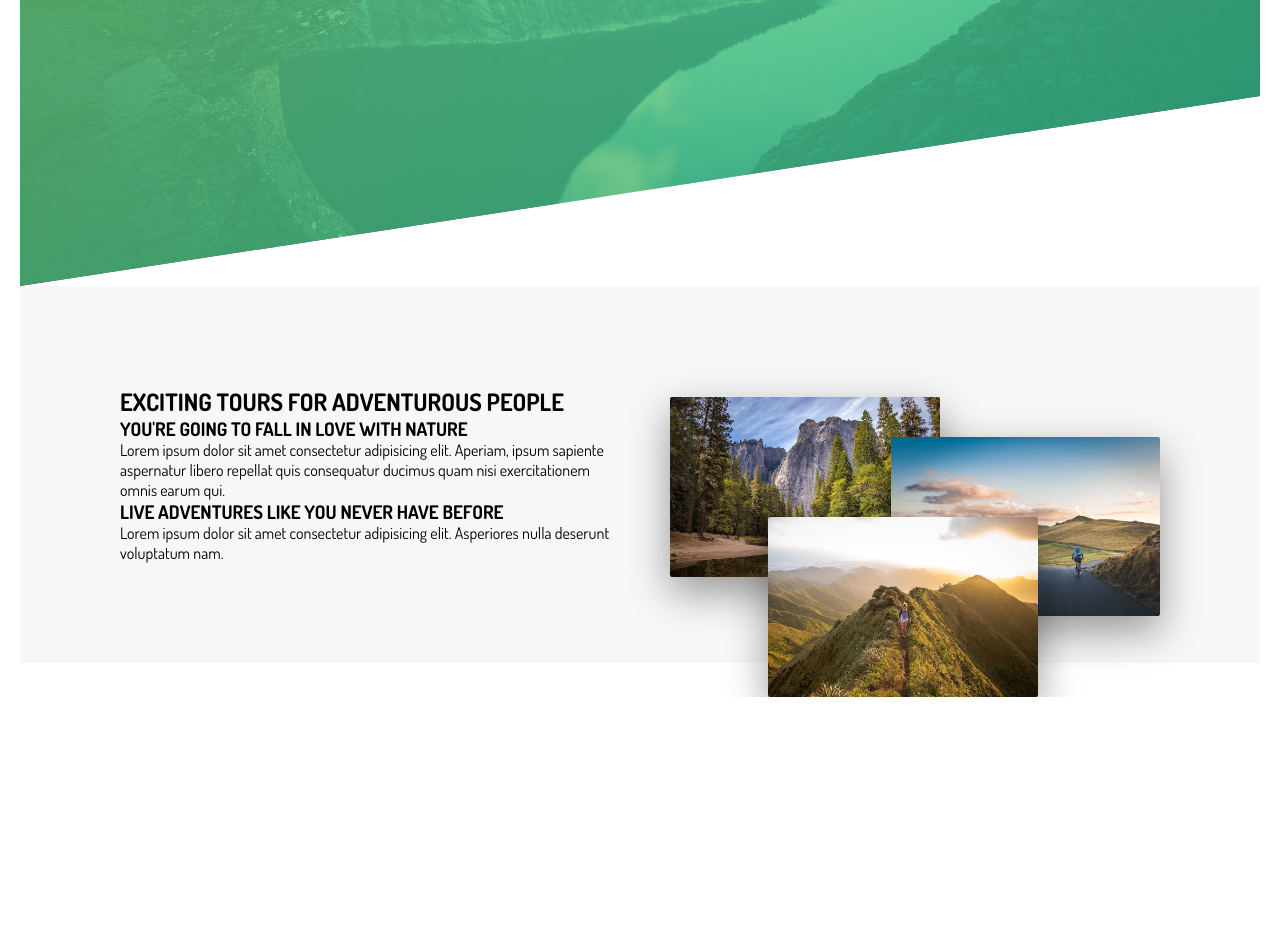
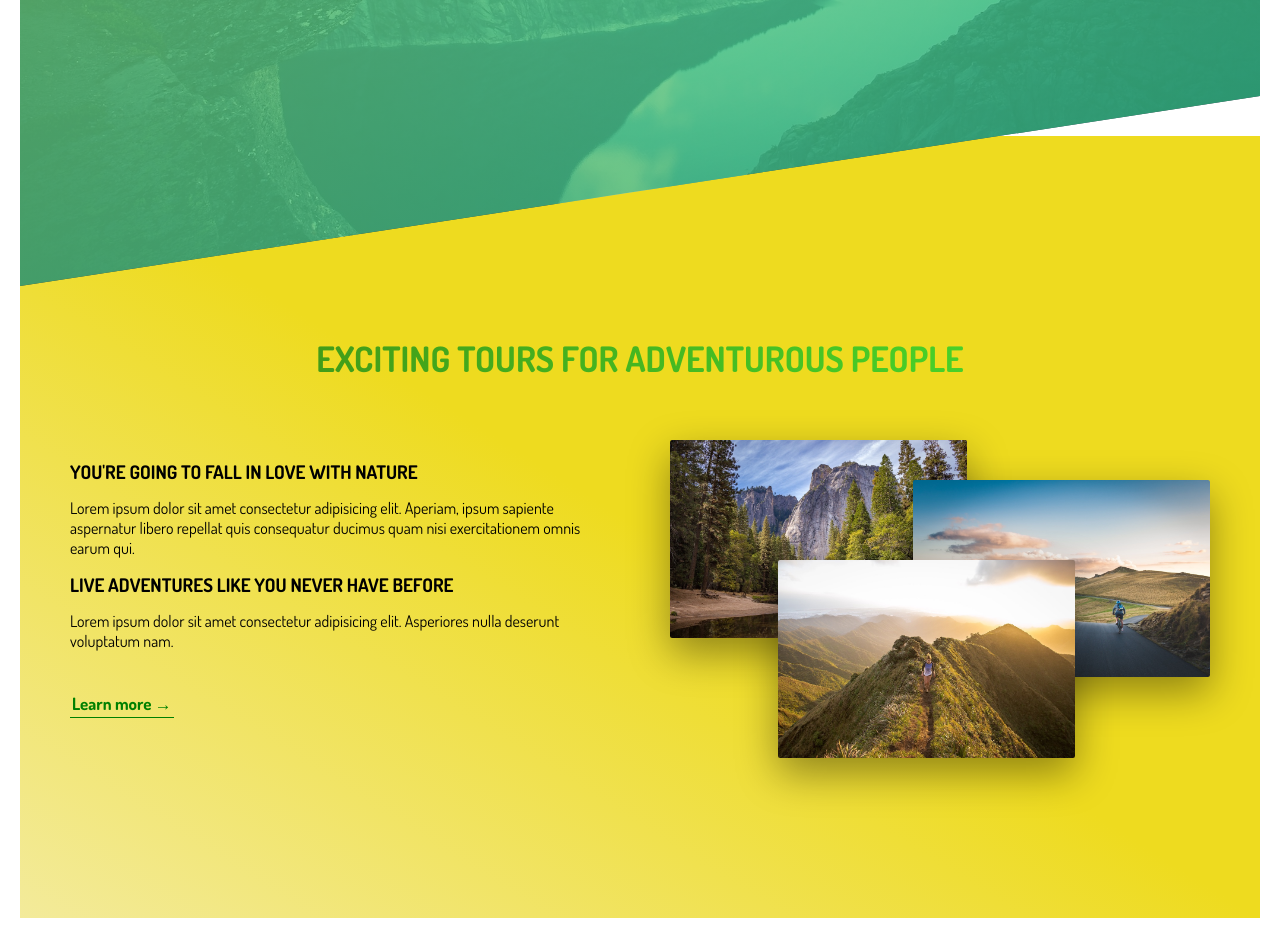
Before and after one commit to LubbaSaha/project_prep, a plain HTML site: page index.html in a window 1280 px wide. Shown: the part 494-1432 px from the top of the page. Before the commit the page ends 1191 px from the top, so only its background shows below. Drawn offline with Linux system fonts and the light colour scheme.

Commit message:
section-about done, yupppyyyyygit add .

```diff
--- a/css/base/helper.css
+++ b/css/base/helper.css
@@ -0,0 +1,13 @@
+.h-text-center{
+    text-align: center;
+}
+
+.h-margin-bottom-large{
+    margin-bottom: 8rem;
+}
+.h-margin-bottom-medium{
+    margin-bottom: 4rem;
+}
+.h-margin-bottom-small{
+    margin-bottom: 1.5rem;
+}
--- a/css/base/typography.css
+++ b/css/base/typography.css
@@ -19,3 +19,16 @@
     letter-spacing: 1.5rem;
     animation: move-in-left 1.5s;
 }
+
+.heading-secondary{
+    font-size: 3.5rem;
+    background: linear-gradient(to right,#3F8511,#4CE830);
+    -webkit-background-clip: text;
+    color: transparent;
+    transition: all 0.2s;
+}
+
+.heading-secondary:hover{
+    transform:  skewX(10deg) skewY(1deg) scale(1.1);
+    text-shadow: 0.5rem 1rem 2rem rgba(0,0,0,0.2);
+}
--- a/css/component/btn.css
+++ b/css/component/btn.css
@@ -45,3 +45,21 @@
     transform: translatY(0);
     box-shadow: 0 0.5rem 1rem rgba(0, 0, 0, 0.5);
 }
+
+.btn__text{
+    display: inline-block;
+    font-size: 1.7rem;
+    border-bottom: 0.1rem solid green;
+    text-decoration: none;
+    font-weight: bold;
+    color: green;
+    padding: .2rem;
+    transition: all .3s;
+}
+
+.btn__text:hover{
+    background: #469E34;
+    color: white;
+    box-shadow: 2px 9px 24px 0px rgba(0,0,0,0.75);
+    transform: translateY(-0.5rem);
+}
--- a/css/component/composition.css
+++ b/css/component/composition.css
@@ -12,7 +12,7 @@
    transition: all 0.2s;
 }
 .composition__photo:hover{
-    outline: 1.5rem solid rgba(126, 213, 111);
+    outline: 1.5rem solid #5FC51D;
     transform: scale(1.1);
     z-index: 20;
 }
--- a/css/sections/sections.css
+++ b/css/sections/sections.css
@@ -1,4 +1,5 @@
 .section_about{
-    background: #f7f7f7;
-    padding: 10rem;
+    background: linear-gradient(to left bottom,#EEDB1F 50%,rgba(238, 226, 112, 0.7));
+    padding: 20rem 0;
+    margin-top: -15rem;
 }
--- a/index.html
+++ b/index.html
@@ -12,6 +12,7 @@
         <link rel="stylesheet" href="css/component/header.css">
         <link rel="stylesheet" href="css/component/btn.css">
 
+        <link rel="stylesheet" href="css/base/helper.css">
         <link rel="stylesheet" href="css/component/composition.css">
         <link rel="stylesheet" href="css/base/grid.css">
         <link rel="stylesheet" href="css/base/animation.css">
@@ -34,24 +35,25 @@
             </div>
         </div>
         <div class="section_about">
-            <div class="">
+            <div class="h-text-center h-margin-bottom-large">
                 <h2 class="heading-secondary">EXCITING TOURS FOR ADVENTUROUS PEOPLE</h2>
             </div>
 
             <div class="row">
                 <div class="col-1-of-2">
-                    <h3 class="heading-tertiary">YOU'RE GOING TO FALL IN LOVE WITH NATURE</h3>
-                    <p class="paragraph">
+                    <h3 class="heading-tertiary h-margin-bottom-small">YOU'RE GOING TO FALL IN LOVE WITH NATURE</h3>
+                    <p class="paragraph h-margin-bottom-small">
                         Lorem ipsum dolor sit amet consectetur adipisicing elit. Aperiam, ipsum
                         sapiente aspernatur libero repellat quis consequatur ducimus quam
                          nisi exercitationem omnis earum qui.
                      </p>
 
-                    <h3 class="heading-tertiary">LIVE ADVENTURES LIKE YOU NEVER HAVE BEFORE</h3>
-                    <p class="paragraph">
+                    <h3 class="heading-tertiary h-margin-bottom-small">LIVE ADVENTURES LIKE YOU NEVER HAVE BEFORE</h3>
+                    <p class="paragraph h-margin-bottom-medium">
                         Lorem ipsum dolor sit amet consectetur adipisicing elit.
                         Asperiores nulla deserunt voluptatum nam.
                     </p>
+                    <a href="#" class="btn__text">Learn more &rarr;</a>
                 </div>
                 <div class="col-1-of-2">
                     <div class="composition">
```
